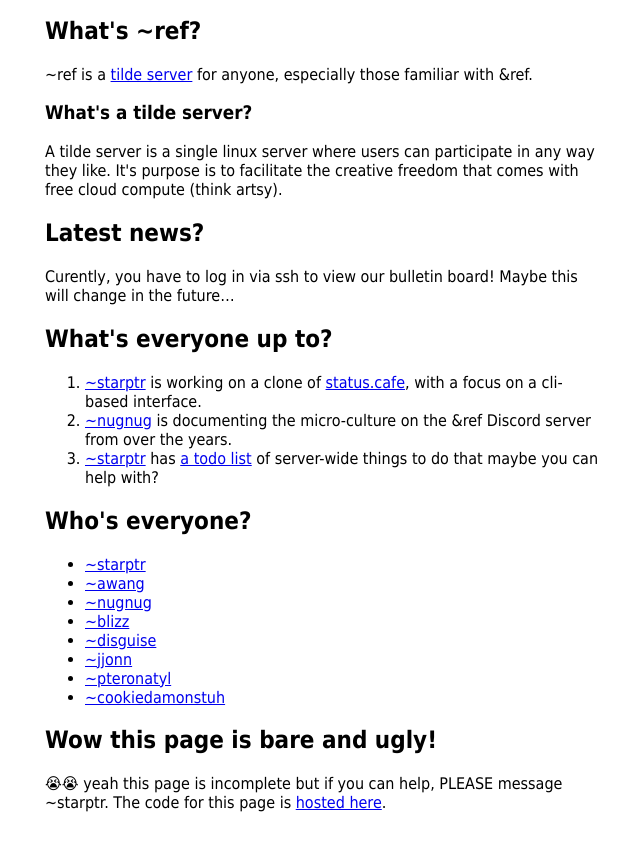
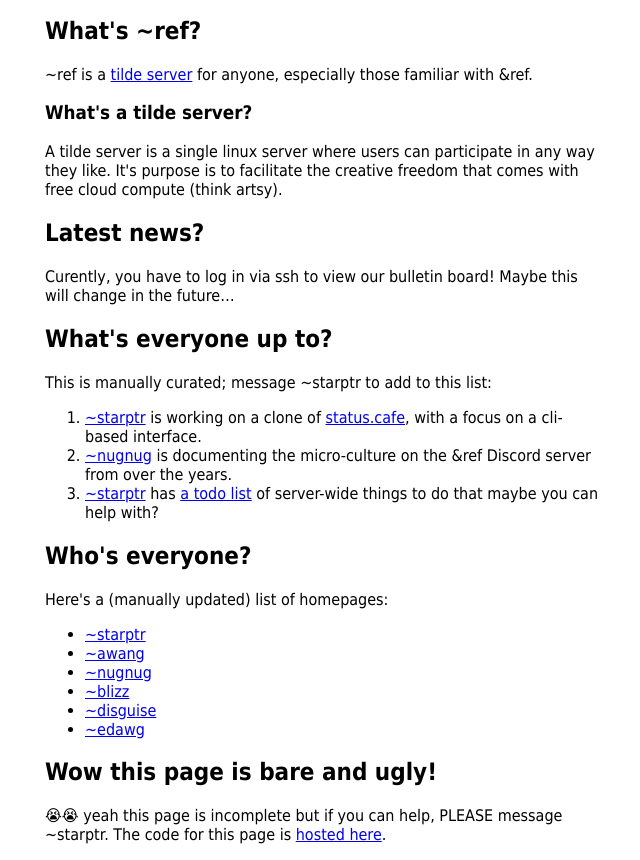
Before and after one commit to starptr/andref-homepages, a plain HTML site: page tilde/index.html in a window 1280 px wide. Shown: the part 122-982 px from the top of the page, without its empty margins (315-955 px from the left). Before the commit the page ends 950 px from the top, so only its background shows below. Drawn offline with Linux system fonts and the light colour scheme.

Commit message:
Update list of users

```diff
--- a/tilde/index.html
+++ b/tilde/index.html
@@ -27,6 +27,7 @@
 <p>Curently, you have to log in via ssh to view our bulletin board! Maybe this will change in the future…</p>
 
 <h2>What's everyone up to?</h2>
+<p>This is manually curated; message ~starptr to add to this list:</p>
 <ol>
     <li>
         <a href="~starptr">~starptr</a> is working on a clone of <a href="https://status.cafe">status.cafe</a>,
@@ -43,15 +44,21 @@
 </ol>
 
 <h2>Who's everyone?</h2>
+<p>Here's a (manually updated) list of homepages:</p>
 <ul>
     <li><a href="~starptr">~starptr</a></li>
     <li><a href="~awang">~awang</a></li>
     <li><a href="~nugnug">~nugnug</a></li>
     <li><a href="~blizz">~blizz</a></li>
     <li><a href="~disguise">~disguise</a></li>
+    <li><a href="~edawg">~edawg</a></li>
+
+    <!-- They haven't started writing their pages yet
     <li><a href="~jjonn">~jjonn</a></li>
     <li><a href="~pteronatyl">~pteronatyl</a></li>
     <li><a href="~cookiedamonstuh">~cookiedamonstuh</a></li>
+    <li><a href="~geb">~geb</a></li>
+    -->
 </ul>
 
 <h2>Wow this page is bare and ugly!</h2>
```
